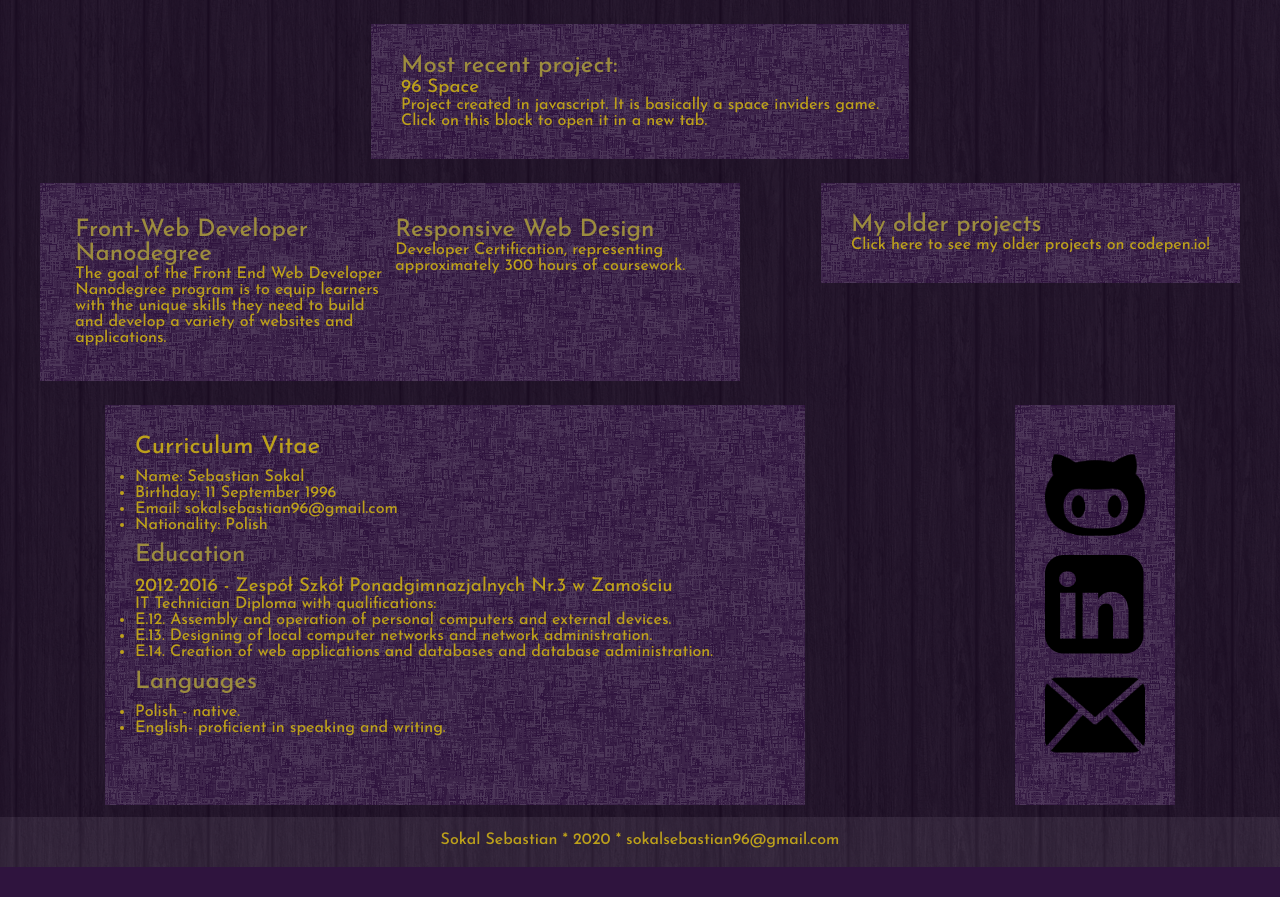
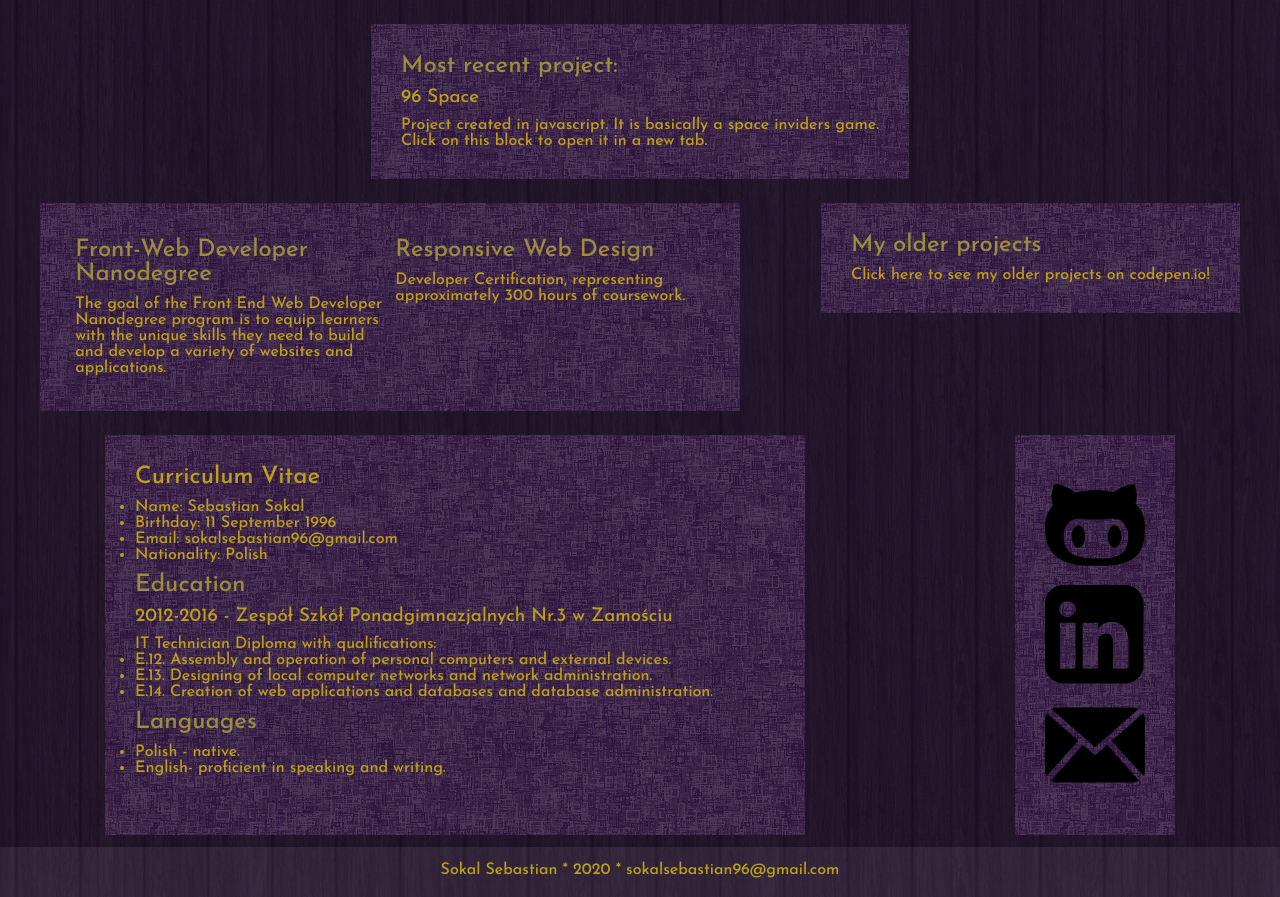
Before and after one commit to Lonerlee/portfolio, a plain HTML site: page index.html in a window 1280 px wide. Shown: the part 907-1804 px from the top of the page. Before the commit the page ends 1774 px from the top, so only its background shows below. Drawn offline with Linux system fonts and the light colour scheme.

Commit message:
adding more proper margins

```diff
--- a/style.css
+++ b/style.css
@@ -21,14 +21,17 @@
     font-weight: 300;
 }
 
+h1, h2, h3 {
+    margin-bottom: 10px;
+    font-weight: 500;
+}
+
 h1 {
     color: var(--yellow-prime);
-    font-weight: 500;
 }
 
 h2 {
     color: var(--yellow-sec);
-    font-weight: 500;
 }
 
 body {
```
